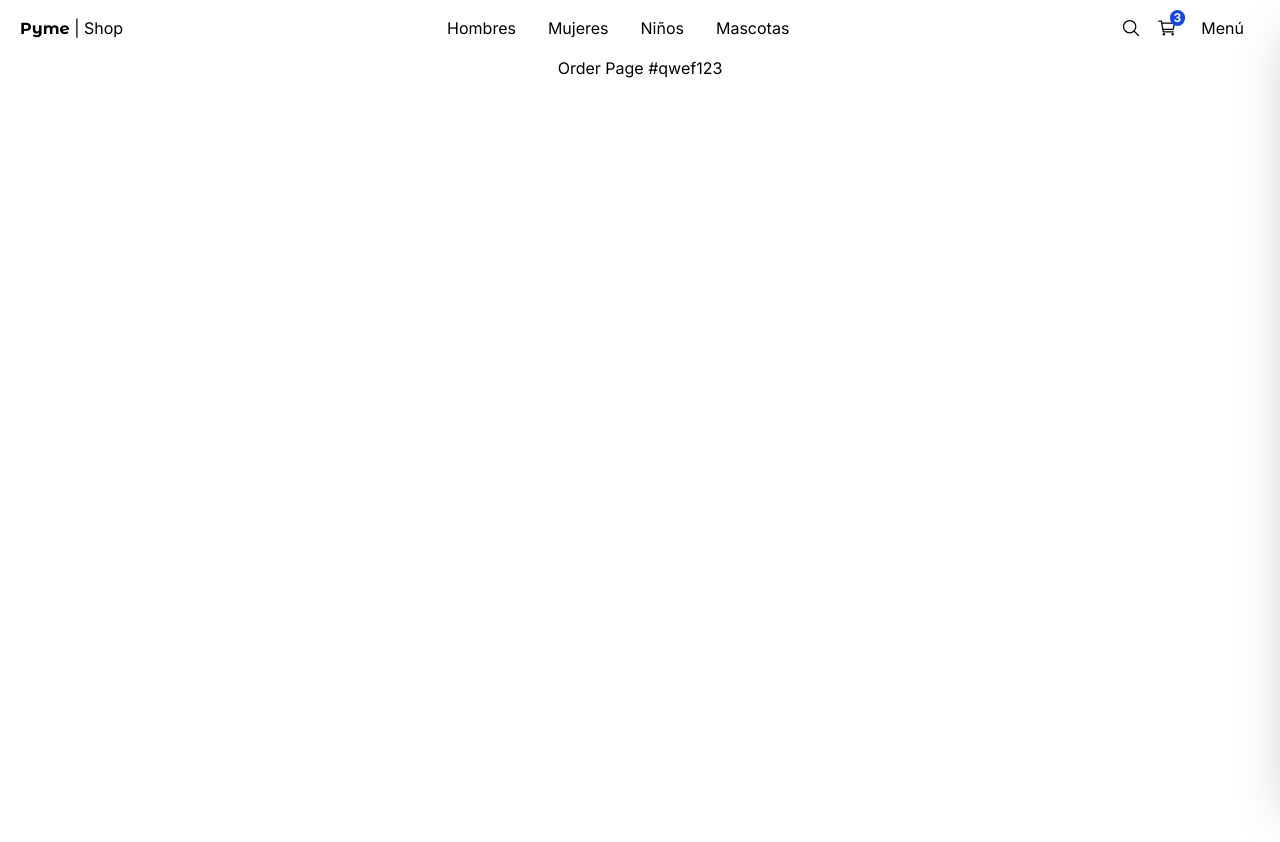
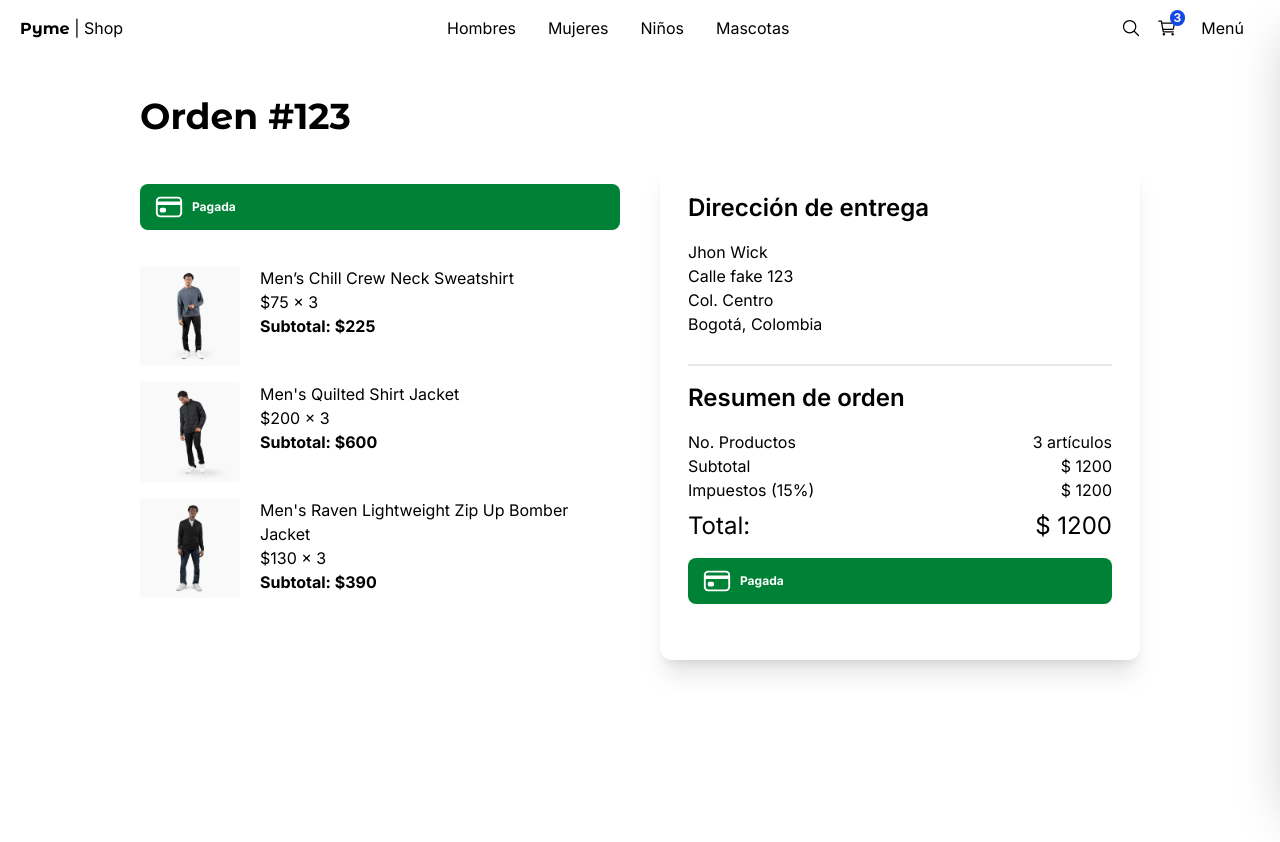
Before and after one commit to eandres8/pyme-shop-web, a Next.js app: page /orders/123 in a window 1280 px wide. Shown: the top 842 px of the page. Before the commit the page ends 800 px from the top, so only its background shows below. Built offline with nearby package versions, Linux system fonts and the light colour scheme.

Commit message:
feat: add orders pages

```diff
--- a/app/(shop)/cart/page.tsx
+++ b/app/(shop)/cart/page.tsx
@@ -1,13 +1,17 @@
 import Link from "next/link";
+import Image from "next/image";
+import { redirect } from "next/navigation";
 
 import { Title } from "@/src/shared/components/ui";
 import { initialData } from "@/src/data/seed/seed";
-import Image from "next/image";
 import { QuantitySelector } from "@/src/shared/components/product";
 
 const productsInCart = [...initialData.products.slice(0, 3)];
 
 export default function CartPage() {
+
+  // redirect('/empty');
+
   return (
     <div className="flex justify-center items-center mb-72 px-10 sm:px-0">
       <div className="flex flex-col w-250">
--- a/app/(shop)/empty/page.tsx
+++ b/app/(shop)/empty/page.tsx
@@ -1,9 +1,16 @@
-import React from 'react'
+import Link from "next/link";
+import { IoCartOutline } from "react-icons/io5";
 
-export default function Empty() {
+export default function EmptyPage() {
   return (
-    <div>
-      <h1>Empty Cart Page</h1>
+    <div className="flex items-center justify-center h-200">
+      <IoCartOutline size={80} className="mx-5" />
+      <div className="flex flex-col items-center">
+        <h1 className="text-xl font-semibold">El carrito está vacio</h1>
+        <Link href="/" className="text-blue-500 mt-2 text-4xl">
+          Ir al inicio
+        </Link>
+      </div>
     </div>
   );
 }
--- a/app/(shop)/layout.tsx
+++ b/app/(shop)/layout.tsx
@@ -8,11 +8,11 @@
       <Sidebar />
 
       <div className="md:px-4 lg:px-10">
-        <article className="flex justify-center">
-          <section className="max-w-7xl">
+        <div className="flex justify-center">
+          <section className="w-full max-w-7xl">
             {children}
           </section>
-        </article>
+        </div>
       </div>
     </main>
   );
--- a/app/(shop)/orders/[id]/page.tsx
+++ b/app/(shop)/orders/[id]/page.tsx
@@ -1,9 +1,116 @@
-import React from 'react'
+import Image from "next/image";
+import { IoCardOutline } from "react-icons/io5";
+import clsx from "clsx";
 
-export default function Cart() {
+import { Title } from "@/src/shared/components/ui";
+import { initialData } from "@/src/data/seed/seed";
+
+const productsInCart = [...initialData.products.slice(0, 3)];
+
+type Props = {
+  params: Promise<{ id: string }>;
+};
+
+export default async function OrderDetailPage({ params }: Props) {
+  const { id } = await params;
+
   return (
-    <div>
-      <h1>Order Page #qwef123</h1>
+    <div className="flex justify-center items-center mb-72 px-10 sm:px-0">
+      <div className="flex flex-col w-250">
+        <Title title={`Orden #${id}`} />
+
+        <div className="grid grid-cols-1 sm:grid-cols-2 gap-10">
+          {/* Carrito */}
+          <div className="flex flex-col mt-5 gap-4">
+
+            <div className={clsx(
+              'flex items-center gap-2 rounded-lg py-2 px-3.5 text-xs font-bold text-white mb-5',
+              {
+                'bg-red-500': false,
+                'bg-green-700': true,
+              }
+            )}>
+              <IoCardOutline size={30} />
+              {/* <span>Pendiente de pago</span> */}
+              <span>Pagada</span>
+            </div>
+
+            {/* Items */}
+            {productsInCart.map((product) => (
+              <div key={product.slug} className="flex">
+                <Image
+                  src={`/images/products/${product.images.at(0)}`}
+                  alt={product.title}
+                  width={100}
+                  height={100}
+                  style={{
+                    width: '100px',
+                    height: '100px',
+                  }}
+                  className="mr-5 rounded"
+                />
+
+                <div>
+                  <p>{product.title}</p>
+                  <p>${product.price} x 3</p>
+                  <p className="font-bold">Subtotal: ${product.price * 3}</p>
+                </div>
+              </div>
+            ))}
+          </div>
+
+          {/* Checkout */}
+          <div className="flex flex-col gap-2 bg-white rounded-xl shadow-xl p-7 h-fit">
+            <h2 className="text-2xl mb-2 font-semibold">Dirección de entrega</h2>
+            <div className="mb-5">
+              <p>Jhon Wick</p>
+              <p>Calle fake 123</p>
+              <p>Col. Centro</p>
+              <p>Bogotá, Colombia</p>
+            </div>
+
+            <div className="w-full h-0.5 rounded bg-gray-200 mb-2" />
+
+            <h2 className="text-2xl mb-2 font-semibold">Resumen de orden</h2>
+
+            <div className="flex flex-col mb-2">
+              <div className="flex justify-between">
+                <span>No. Productos</span>
+                <span>{productsInCart.length} artículos</span>
+              </div>
+
+              <div className="flex justify-between">
+                <span>Subtotal</span>
+                <span>$ 1200</span>
+              </div>
+
+              <div className="flex justify-between">
+                <span>Impuestos (15%)</span>
+                <span>$ 1200</span>
+              </div>
+
+              <div className="flex justify-between mt-2">
+                <span className="text-2xl">Total:</span>
+                <span className="text-2xl text-right">$ 1200</span>
+              </div>
+            </div>
+
+            <div className="mb-2 w-full">
+              <div className={clsx(
+                'flex items-center gap-2 rounded-lg py-2 px-3.5 text-xs font-bold text-white mb-5',
+                {
+                  'bg-red-500': false,
+                  'bg-green-700': true,
+                }
+              )}>
+                <IoCardOutline size={30} />
+                {/* <span>Pendiente de pago</span> */}
+                <span>Pagada</span>
+              </div>
+            </div>
+          </div>
+        </div>
+      </div>
     </div>
   );
 }
--- a/app/(shop)/orders/page.tsx
+++ b/app/(shop)/orders/page.tsx
@@ -1,9 +1,82 @@
-import React from 'react'
+import Link from "next/link";
+import { IoCardOutline } from "react-icons/io5";
 
-export default function Order() {
+import { Title } from "@/src/shared/components/ui";
+
+export default function OrdersPage() {
   return (
-    <div>
-      <h1>Order Page</h1>
+    <div className="flex flex-col">
+      <Title title="Ordenes" />
+
+      <div className="flex mb-10">
+        <table className="min-w-full">
+          <thead className="bg-gray-200 border-b border-b-gray-300">
+            <tr>
+              <th
+                scope="col"
+                className="text-sm font-medium text-gray-900 px-6 py-4 text-left"
+              >
+                #ID
+              </th>
+              <th
+                scope="col"
+                className="text-sm font-medium text-gray-900 px-6 py-4 text-left"
+              >
+                Nombre completo
+              </th>
+              <th
+                scope="col"
+                className="text-sm font-medium text-gray-900 px-6 py-4 text-left"
+              >
+                Estado
+              </th>
+              <th
+                scope="col"
+                className="text-sm font-medium text-gray-900 px-6 py-4 text-left"
+              >
+                Opciones
+              </th>
+            </tr>
+          </thead>
+          <tbody>
+            <tr className="bg-white border-b border-b-gray-300 transition duration-300 ease-in-out hover:bg-gray-100">
+              <td className="px-6 py-4 whitespace-nowrap text-sm font-medium text-gray-900">
+                1
+              </td>
+              <td className="text-sm text-gray-900 font-light px-6 py-4 whitespace-nowrap">
+                Mark
+              </td>
+              <td className="flex items-center text-sm text-gray-900 font-light px-6 py-4 whitespace-nowrap">
+                <IoCardOutline className="text-green-800" />
+                <span className="mx-2 text-green-800">Pagada</span>
+              </td>
+              <td className="text-sm text-gray-900 font-light px-6 ">
+                <Link href="/orders/123" className="hover:underline">
+                  Ver orden
+                </Link>
+              </td>
+            </tr>
+
+            <tr className="bg-white border-b border-b-gray-300 transition duration-300 ease-in-out hover:bg-gray-100">
+              <td className="px-6 py-4 whitespace-nowrap text-sm font-medium text-gray-900">
+                1
+              </td>
+              <td className="text-sm text-gray-900 font-light px-6 py-4 whitespace-nowrap">
+                Mark
+              </td>
+              <td className="flex items-center text-sm  text-gray-900 font-light px-6 py-4 whitespace-nowrap">
+                <IoCardOutline className="text-red-800" />
+                <span className="mx-2 text-red-800">No Pagada</span>
+              </td>
+              <td className="text-sm text-gray-900 font-light px-6 ">
+                <Link href="/orders/123" className="hover:underline">
+                  Ver orden
+                </Link>
+              </td>
+            </tr>
+          </tbody>
+        </table>
+      </div>
     </div>
   );
 }
```
